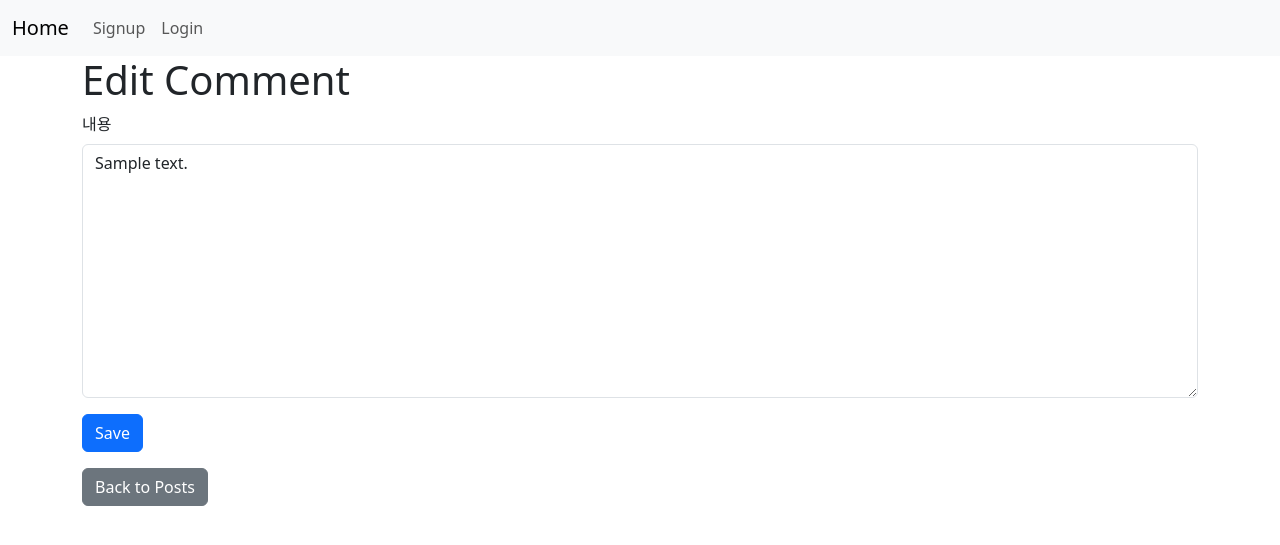
After one commit to hlmj3017/insta, a Django app: page /posts/1/comments/1/edit/ in a window 1280 px wide. The commit adds this page. Shown: the top 545 px of the page. Run offline with Django 4.2, Linux system fonts and the light colour scheme; tables that the repository leaves empty hold one stand-in row (values such as "Sample post"); some libraries are stand-ins or nearby versions.

Commit message:
comment 기능 추가, ajax 처리

```diff
--- a/accounts/urls.py
+++ b/accounts/urls.py
@@ -6,6 +6,10 @@ app_name = 'accounts'
 urlpatterns = [
     path('signup/', views.signup, name='signup'),
     path('login/', views.login, name='login'),
+    path('logout/', views.logout, name='logout'),
     path('<str:username>/', views.profile, name='profile'),
     path('<str:username>/follow/', views.follow, name='follow'),
+
+    # path('<str:username>/follow_async/', views.follow_async, name='follow_async'),
+
 ]
--- a/posts/models.py
+++ b/posts/models.py
@@ -28,3 +28,5 @@ class Comment(models.Model):
 
     post = models.ForeignKey(Post, on_delete=models.CASCADE)
     user = models.ForeignKey(settings.AUTH_USER_MODEL, on_delete=models.CASCADE)
+
+    likes = models.ManyToManyField(settings.AUTH_USER_MODEL, related_name='liked_comments', blank=True)
--- /dev/null
+++ b/posts/templates/comment_edit.html
@@ -0,0 +1,22 @@
+{% extends 'base.html' %}
+
+{% block body %}
+
+<h1>Edit Comment</h1>
+
+<form action="{% url 'posts:comment_update' post_id=post_id id=comment.id %}" method="POST">
+    {% csrf_token %}
+
+    <div class="mb-3">
+        <label for="content" class="form-label">내용</label>
+        <textarea class="form-control" id="content" cols="30" rows="10" name="content">{{ comment.content }}</textarea>
+    </div>
+
+    <button type="submit" class="btn btn-primary">Save</button>
+</form>
+
+<a href="{% url 'posts:index' %}" class="btn btn-secondary mt-3">Back to Posts</a>
+
+
+
+{% endblock %}
--- a/posts/templates/form.html
+++ b/posts/templates/form.html
@@ -1,6 +1,7 @@
 {% extends 'base.html' %}
 
 {% block body %}
+<!-- enctype: 사진 출력 가능하도록 -->
   <form action="" method="POST" enctype="multipart/form-data">
     {% csrf_token %}
     {{form}}
--- a/posts/urls.py
+++ b/posts/urls.py
@@ -8,6 +8,14 @@ urlpatterns = [
     path('create/', views.create, name='create'),
     path('<int:post_id>/comments/create/', views.comment_create, name='comment_create'),
 
+    path('<int:post_id>/comments/<int:id>/delete/', views.comment_delete, name='comment_delete'),
+
+    path('<int:post_id>/comments/<int:id>/edit/', views.comment_edit, name='comment_edit'),
+    path('<int:post_id>/comments/<int:id>/update/', views.comment_update, name='comment_update'),
+
     path('<int:post_id>/like/', views.like, name='like'),
     path('<int:post_id>/like-async/', views.like_async, name='like_async'),
+
+    path('<int:post_id>/comments/<int:comment_id>/like/', views.comment_like, name='comment_like'),
+    path('<int:post_id>/comments/<int:comment_id>/like-async/', views.comment_like_async, name='comment_like_async'),
 ]
--- a/posts/views.py
+++ b/posts/views.py
@@ -1,5 +1,5 @@
 from django.shortcuts import render, redirect
-from .models import Post
+from .models import Post, Comment
 
 from .forms import PostForm, CommentForm
 
@@ -9,7 +9,7 @@ from django.http import JsonResponse
 # Create your views here.
 
 def index(request):
-    posts = Post.objects.all().order_by('-id')
+    posts = Post.objects.all().order_by('-id') # 최신순
     comment_form = CommentForm()
 
     context = {
@@ -59,6 +59,40 @@ def comment_create(request, post_id):
         return redirect('posts:index')
 
 
+def comment_delete(request, post_id, id):
+    comment = Comment.objects.get(id=id)
+
+    comment.delete()
+
+    return redirect('posts:index')
+
+
+def comment_edit(request, post_id, id):
+    comment = Comment.objects.get(id=id)
+
+    context = {
+        'comment': comment,
+        'post_id': post_id
+    }
+
+    return render(request, 'comment_edit.html', context)
+
+
+def comment_update(request, post_id, id):
+    # new data
+    updated_content = request.POST.get('content')
+
+    # old data
+    comment = Comment.objects.get(id=id)
+
+    comment.content = updated_content
+    comment.save()
+
+    return redirect('posts:index')
+
+
+
+
 @login_required
 def like(request, post_id):
 
@@ -78,6 +112,21 @@ def like(request, post_id):
         # user.like_posts.add(post) # 나를 기준으로 게시물 추가
 
     return redirect('posts:index')
+
+
+@login_required
+def comment_like(request, post_id, comment_id):
+    user = request.user
+    comment = Comment.objects.get(id=comment_id)
+
+    if comment in user.liked_comments.all():
+        comment.likes.remove(user)
+
+    else:
+        comment.likes.add(user)
+
+    return redirect('posts:index')
+
 
 
 def like_async(request, post_id):
@@ -101,3 +150,29 @@ def like_async(request, post_id):
     }
 
     return JsonResponse(context)
+
+
+
+def comment_like_async(request, post_id, comment_id):
+    user = request.user
+    comment = Comment.objects.get(id=comment_id)
+
+
+    if comment in user.liked_comments.all():
+        comment.likes.remove(user)
+        status = False
+
+
+    else:
+        comment.likes.add(user)
+        status = True
+
+    # likes_count = comment.likes.count()
+
+    context = {
+        'status': status,
+        # 'count': likes_count
+        'count': len(comment.likes.all())
+    }
+
+    return JsonResponse(context)
--- a/templates/_nav.html
+++ b/templates/_nav.html
@@ -7,6 +7,7 @@
     <div class="collapse navbar-collapse" id="navbarNavAltMarkup">
       <div class="navbar-nav">
         {% if user.is_authenticated %}
+        <a class="nav-link" href="{% url 'accounts:logout' %}">logout</a>
         <a class="nav-link active" aria-current="page" href="{% url 'posts:create' %}">Create</a>
         <a class="nav-link" href="{% url 'accounts:profile' username=user %}" >{{user}}</a>
 
```
Also changed, not shown: accounts/templates/accounts/profile.html (+58 -0 lines), accounts/views.py (+37 -1 lines), posts/templates/_card.html (+28 -2 lines), posts/templates/index.html (+48 -1 lines), posts/migrations/0005_comment_likes.py (added).
